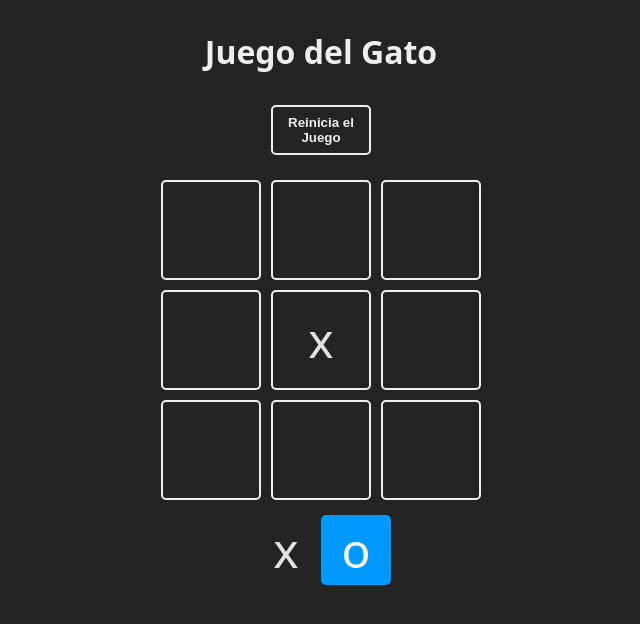
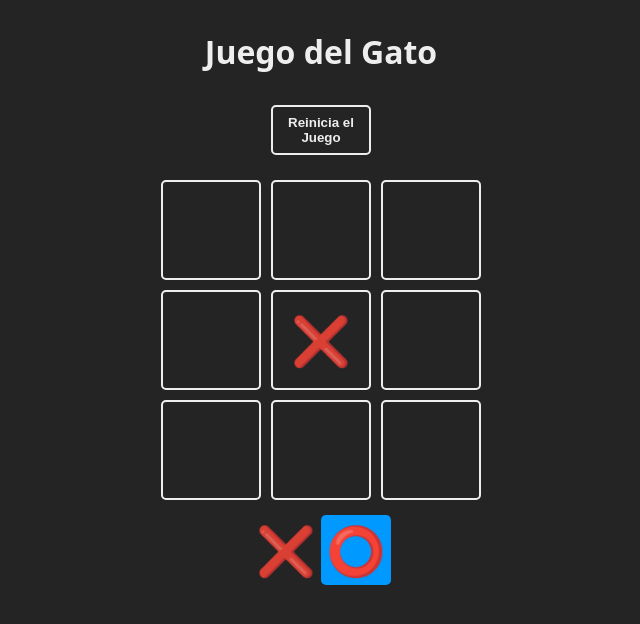
Before and after one commit to AleCalz/gato, a React (Vite) app: page / in a window 1280 px wide. Both pictures are taken after a click on the element 640 px from the left and 340 px from the top of the page. Shown: the top 624 px of the page, without its empty margins (319-959 px from the left). Built offline with nearby package versions, Linux system fonts and the light colour scheme.

Commit message:
add saveToLocalStorage

```diff
--- a/src/App.jsx
+++ b/src/App.jsx
@@ -1,39 +1,25 @@
 import { useState } from "react";
 import confetti from "canvas-confetti";
-const TURNS = {
-  X: "x",
-  O: "o",
-};
 
-const Square = ({ children, updateBoard, idx, isSelected }) => {
-  const classname = `square ${isSelected ? "is-selected" : ""}`;
-
-  const handleClick = () => {
-    updateBoard(idx);
-  };
-  return (
-    <div onClick={handleClick} className={classname}>
-      {children}
-    </div>
-  );
-};
-
-const WINNER_COMBOS = [
-  [0, 1, 2],
-  [3, 4, 5],
-  [6, 7, 8],
-  [0, 3, 6],
-  [1, 4, 7],
-  [2, 5, 8],
-  [0, 4, 8],
-  [2, 4, 6],
-];
+import { Square } from "./components/Square";
+import { TURNS, WINNER_COMBOS } from "./constants";
+import { WinnerModal } from "./components/WinnerModal";
 
 function App() {
   //estado para tablero se act
-  const [board, setBoard] = useState(Array(9).fill(null));
+  const [board, setBoard] = useState(() => {
+    const boardFromStorage = window.localStorage.getItem("board");
+
+    return boardFromStorage //decidimos valor inicial del estado
+      ? JSON.parse(boardFromStorage)
+      : Array(9).fill(null);
+  });
   //nuevo estato para conocer el turno
-  const [turn, setTurn] = useState(TURNS.X);
+  const [turn, setTurn] = useState(() => {
+    const turnFormStorage = window.localStorage.getItem("turn");
+
+    return turnFormStorage ?? TURNS.X;
+  });
   //null = no hay ganador, false = empate, true = ganador
   const [winner, setWinner] = useState(null);
 
@@ -63,11 +49,14 @@ function App() {
     setTurn(TURNS.X);
     //ganador
     setWinner(null);
+    //reseteamos el localStorage
+    window.localStorage.removeItem("turn");
+    window.localStorage.removeItem("board");
   };
 
   const checkEndGame = (newBoard) => {
-    return newBoard.every((Square) => Square !== null) // revisamos que todo tenga X u O
-  }
+    return newBoard.every((Square) => Square !== null); // revisamos que todo tenga X u O
+  };
   const updateBoard = (idx) => {
     // nunca mutar las props
     //no act la posicion si ya existe algo
@@ -81,14 +70,17 @@ function App() {
     const newTurn = turn === TURNS.X ? TURNS.O : TURNS.X;
     setTurn(newTurn);
 
+    //GUARDAR PARTIDA
+    window.localStorage.setItem("board", JSON.stringify(newBoard));
+    window.localStorage.setItem("turn", newTurn);
     //revisamos si hay ganador
     const newWinner = checkWinner(newBoard);
     if (newWinner) {
-      confetti()
+      confetti();
       setWinner(newWinner); //act el estado del ganador (ASINCRONO)
       // alert(`El ganador es ${newWinner}`);
-    }else if (checkEndGame(newBoard)) {
-      setWinner(false) //empate
+    } else if (checkEndGame(newBoard)) {
+      setWinner(false); //empate
     }
   };
   return (
@@ -109,20 +101,7 @@ function App() {
         <Square isSelected={turn === TURNS.O}>{TURNS.O}</Square>
       </section>
 
-      {winner !== null && (
-        <section className="winner">
-          <div className="text">
-            <h2>{winner === false ? "Empate" : "Gano: "}</h2>
-            <header className="win">
-              {winner && <Square>{winner}</Square>}
-            </header>
-
-            <footer>
-              <button onClick={resetGame}>Emprezar de nuevo</button>
-            </footer>
-          </div>
-        </section>
-      )}
+      <WinnerModal resetGame={resetGame} winner={winner} />
     </main>
   );
 }
--- /dev/null
+++ b/src/components/Square.jsx
@@ -0,0 +1,12 @@
+export const Square = ({ children, updateBoard, idx, isSelected }) => {
+  const classname = `square ${isSelected ? "is-selected" : ""}`;
+
+  const handleClick = () => {
+    updateBoard(idx);
+  };
+  return (
+    <div onClick={handleClick} className={classname}>
+      {children}
+    </div>
+  );
+};
--- /dev/null
+++ b/src/components/WinnerModal.jsx
@@ -0,0 +1,19 @@
+/* eslint-disable react/prop-types */
+import { Square } from "./Square";
+export function WinnerModal({winner, resetGame}) {
+  if (winner === null) return null;
+
+  const winnerText = winner === false ? "Empate" : "Gano: ";
+  return (
+    <section className="winner">
+      <div className="text">
+        <h2>{winnerText}</h2>
+        <header className="win">{winner && <Square>{winner}</Square>}</header>
+
+        <footer>
+          <button onClick={resetGame}>Emprezar de nuevo</button>
+        </footer>
+      </div>
+    </section>
+  );
+}
--- /dev/null
+++ b/src/constants.js
@@ -0,0 +1,15 @@
+export const TURNS = {
+  X: "❌",
+  O: "⭕",
+};
+
+export const WINNER_COMBOS = [
+  [0, 1, 2],
+  [3, 4, 5],
+  [6, 7, 8],
+  [0, 3, 6],
+  [1, 4, 7],
+  [2, 5, 8],
+  [0, 4, 8],
+  [2, 4, 6],
+];
```
